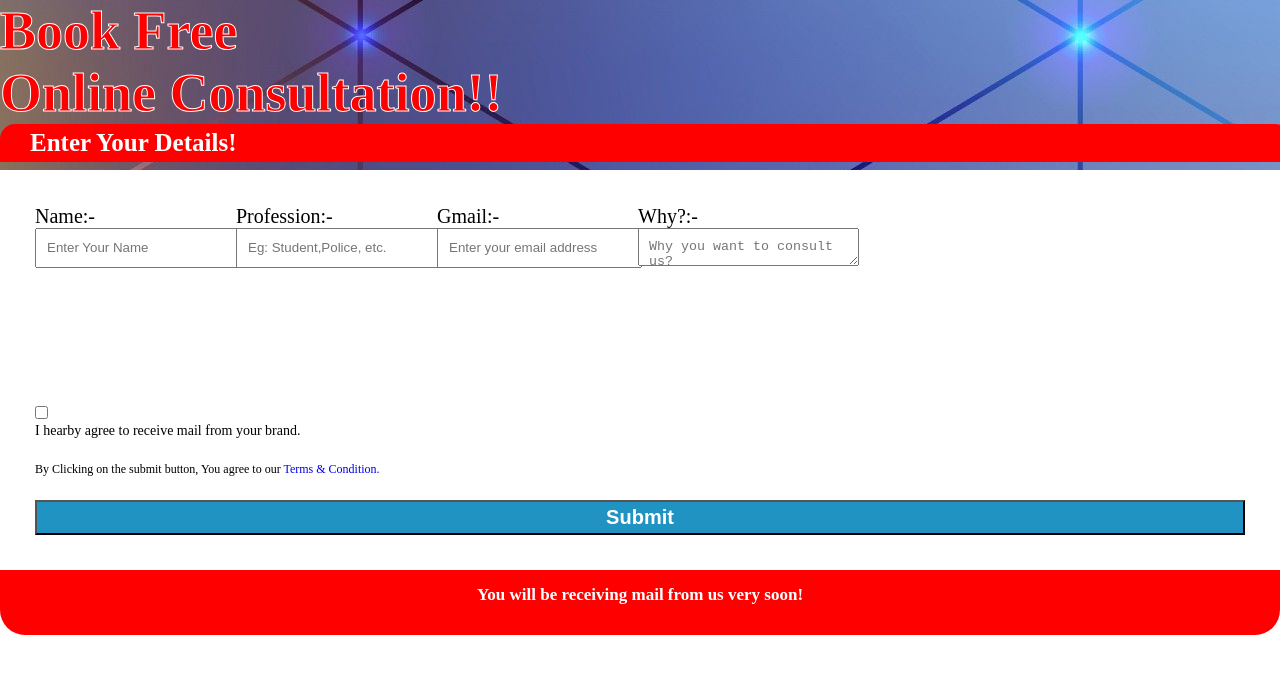
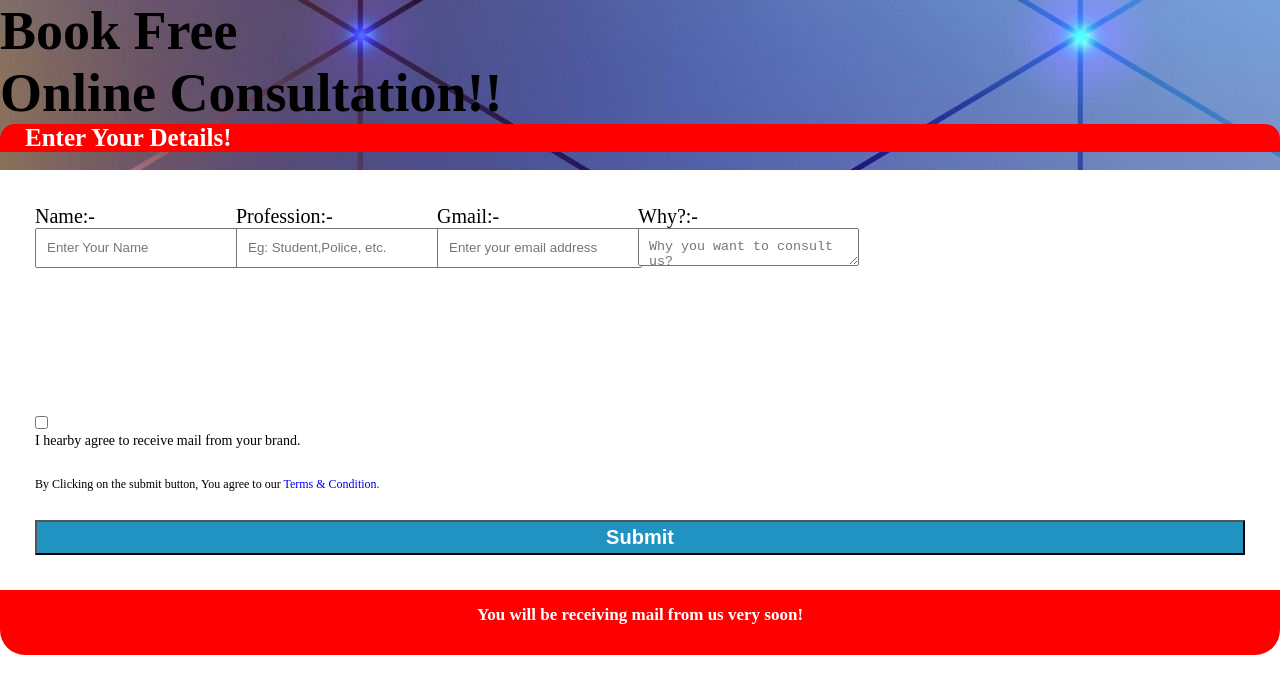
Before and after one commit to chandraprakash9029/sp-interiors, a plain HTML site: page online.html in a window 1280 px wide. Drawn offline with Linux system fonts and the light colour scheme.

Commit message:
Update online.html

```diff
--- a/online.html
+++ b/online.html
@@ -35,7 +35,11 @@
         border-radius:15px 15px 0px 0px;
         font-size:25px;
         font-weight:600;
-        padding:5px;
+        padding:0px;
+      }
+      #insidehead{
+        height:100%;
+        width: auto;
       }
       form{
         padding:25px;
@@ -75,6 +79,9 @@
         header{
           width:auto;
         }
+        #last{
+          font-size:25px;
+        }
 
       }
       @media screen and (max-width:515px){
@@ -87,7 +94,7 @@
   </head>
   <body>
     <header background="Background.jpg">
-
+      <div id="insidehead">
       <h1> Book Free<br>Online Consultation!!  </h1>
 
 
@@ -97,6 +104,7 @@
         Enter Your Details!
       </h2>
     </div>
+      </div>
     </header>
     <form action="mailto:jangirsandeep9029@gmail.com" >
       <div class="form">
@@ -120,8 +128,8 @@
         <textarea name="why" id="input" required type="text" rows="7" cols="23" placeholder="Why you want to consult us?"></textarea>
       </div>
       </div>
-
-      <br> <br>
+        <div id="last">
+          <br> <br>
       <div class="inline">
         <div>
           <p style="font-size:14px;  font-weight:500;">
@@ -134,7 +142,7 @@
          href="terms.html" style="text-decoration:none">Terms & Condition.</a>
         </p>
         <br>
-
+       </div>
 
         <button type="submit" class="submit">
         Submit
```
